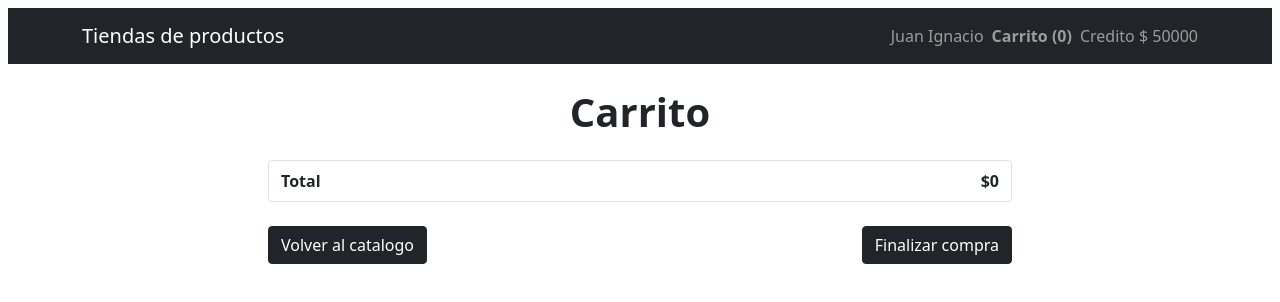
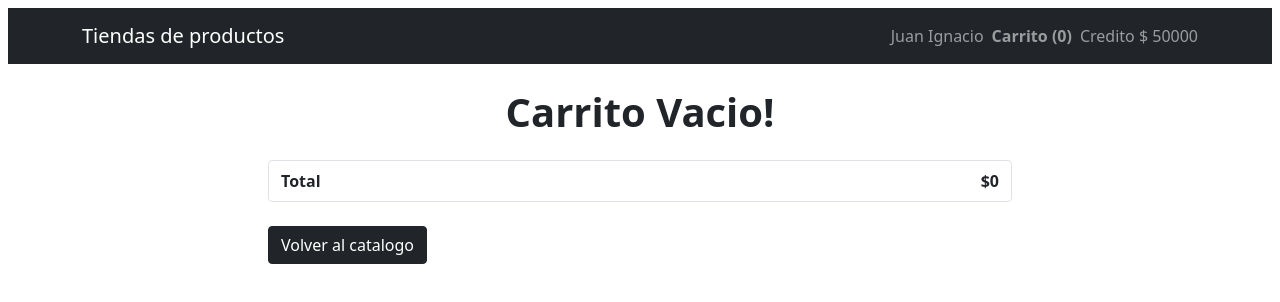
Before and after one commit to DanielVillajuan/ecommerce, a React (Create React App) app: page /carrito in a window 1280 px wide. Shown: the top 302 px of the page. Built offline with nearby package versions, Linux system fonts and the light colour scheme.

Commit message:
refactor , añadiendo componente CarroItem para el renderizado de cada item dentro del carro de compras

```diff
--- /dev/null
+++ b/src/components/Carrito/CarroItem.js
@@ -0,0 +1,33 @@
+import React from "react";
+import { Button, Container } from "react-bootstrap";
+
+const CarroItem = ({ item, key, onClickButton }) => {
+  return (
+    <Container
+      key={key}
+      className="d-flex justify-content-between border  p-3 rounded align-items-center"
+    >
+      <Container
+        className="d-flex justify-content-between px-0 align-items-center"
+        style={{
+          borderRadius: 5,
+          backgroundClip: "content-box",
+          backgroundColor: "rgba(220,220,220,0.5)",
+        }}
+      >
+        <Container className="d-flex align-items-center px-0">
+          <img style={{ width: 70 }} alt="asd" src="/image-product.jpg" />
+          <h6 className="mb-0 mx-1">{item.title}</h6>
+        </Container>
+        <p className="mx-2 mb-0">
+          <b>${item.price}</b>
+        </p>
+        <Button className="mx-2" variant="dark" onClick={onClickButton}>
+          X
+        </Button>
+      </Container>
+    </Container>
+  );
+};
+
+export default CarroItem;
--- a/src/components/Carrito/index.js
+++ b/src/components/Carrito/index.js
@@ -4,6 +4,7 @@ import { useDispatch, useSelector } from "react-redux";
 import { useHistory } from "react-router-dom";
 import * as userActions from "../../redux/actions/userActions";
 import * as carritoActions from "../../redux/actions/carritoAction";
+import CarroItem from "./CarroItem";
 
 const Carrito = () => {
   const { carro } = useSelector((state) => state.carritoReducer);
@@ -30,47 +31,21 @@ const Carrito = () => {
     dispatch(carritoActions.clearCarritoById(id));
   };
 
-  const mapCarrito = () =>
-    carro.map((item, index) => (
-      <Container
-        key={index}
-        className="d-flex justify-content-between border  p-3 rounded align-items-center"
-      >
-        <Container
-          className="d-flex justify-content-between px-0 align-items-center"
-          style={{
-            borderRadius: 5,
-            backgroundClip: "content-box",
-            backgroundColor: "rgba(220,220,220,0.5)",
-          }}
-        >
-          <Container className="d-flex align-items-center px-0">
-            <img style={{ width: 70 }} alt="asd" src="/image-product.jpg" />
-            <h6 className="mb-0 mx-1">{item.title}</h6>
-          </Container>
-          <p className="mx-2 mb-0">
-            <b>${item.price}</b>
-          </p>
-          <Button
-            className="mx-2"
-            variant="dark"
-            onClick={() => {
-              deleteItem(item.id);
-            }}
-          >
-            X
-          </Button>
-        </Container>
-      </Container>
-    ));
-
   return (
     <>
       <h1 className="mb-4 mt-4 text-center">
-        <b>Carrito</b>
+        {totalPrice() > 0 ? <b>Carrito</b> : <b>Carrito Vacio!</b>}
       </h1>
       <Container style={{ width: "60%" }}>
-        {mapCarrito()}
+        {carro.map((item, index) => (
+          <CarroItem
+            item={item}
+            key={index}
+            onClickButton={() => {
+              deleteItem(item.id);
+            }}
+          />
+        ))}
         <Container className="d-flex justify-content-between border py-2 mt-4 rounded align-items-center">
           <b>Total</b>
           <b>${totalPrice()}</b>
@@ -79,9 +54,11 @@ const Carrito = () => {
           <Button variant="dark" onClick={redirectHome}>
             Volver al catalogo
           </Button>
-          <Button variant="dark" onClick={submitBuy}>
-            Finalizar compra
-          </Button>
+          {totalPrice() > 0 && (
+            <Button variant="dark" onClick={submitBuy}>
+              Finalizar compra
+            </Button>
+          )}
         </Container>
       </Container>
     </>
```
